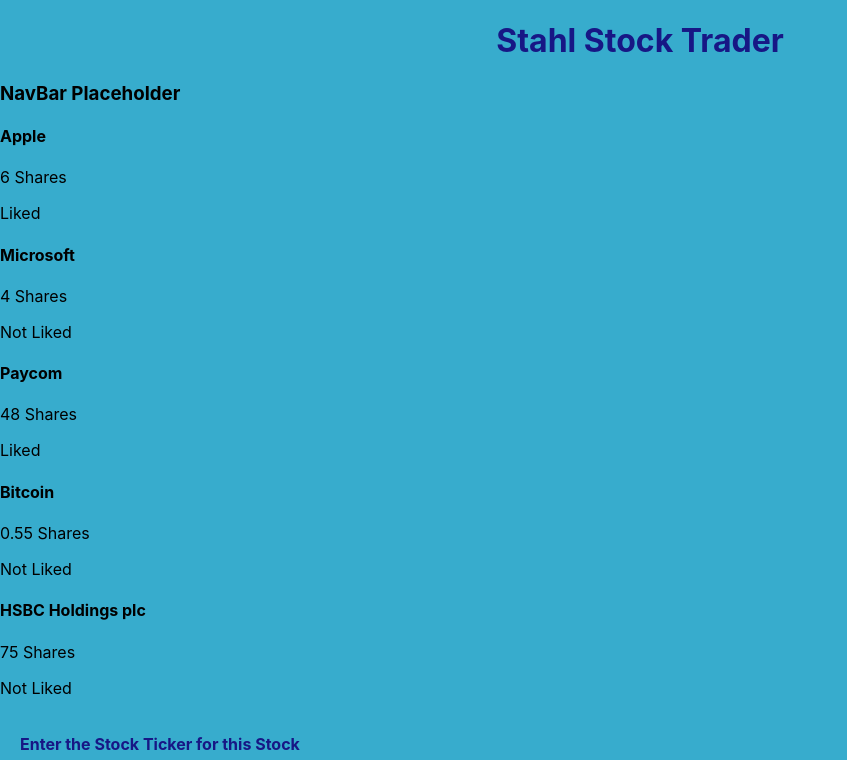
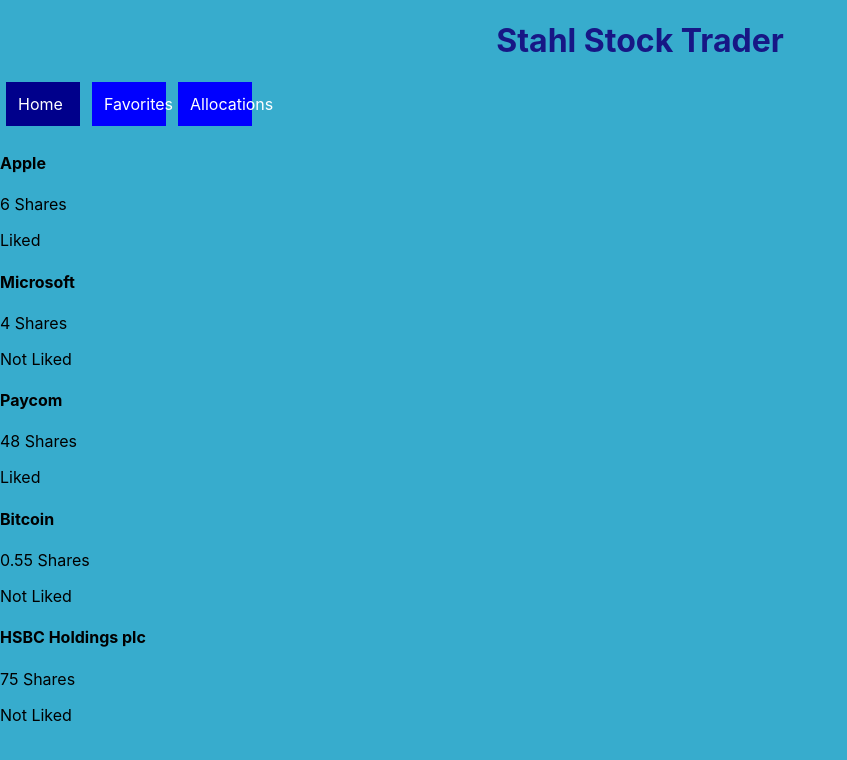
Before and after one commit to Andrewstahl/phase-2-final-project, a React (Create React App) app: page / in a window 1280 px wide. Shown: the top 760 px of the page, without its empty margins (0-847 px from the left). Built offline with nearby package versions, Linux system fonts and the light colour scheme; data requests are answered from the project's data file.

Commit message:
Added NavLink options

```diff
--- a/src/Components/NavBar.js
+++ b/src/Components/NavBar.js
@@ -1,9 +1,50 @@
 import React from "react";
+import { NavLink } from "react-router-dom";
+
+const linkStyles = {
+  display: "inline-block",
+  width: "50px",
+  padding: "12px",
+  margin: "0 6px 6px",
+  background: "blue",
+  textDecoration: "none",
+  color: "white",
+};
 
 export default function NavBar() {
   return (
     <div>
-      <h3>NavBar Placeholder</h3>
+      {/* <h3>NavBar Placeholder</h3> */}
+      <NavLink
+        to="/"
+        exact
+        style={linkStyles}
+        activeStyle={{
+          background: "darkblue",
+        }}
+      >
+        Home
+      </NavLink>
+      <NavLink
+        to="/favorites"
+        exact
+        style={linkStyles}
+        activeStyle={{
+          background: "darkblue",
+        }}
+      >
+        Favorites
+      </NavLink>
+      <NavLink
+        to="/allocations"
+        exact
+        style={linkStyles}
+        activeStyle={{
+          background: "darkblue",
+        }}
+      >
+        Allocations
+      </NavLink>
     </div>
   )
 }
```
